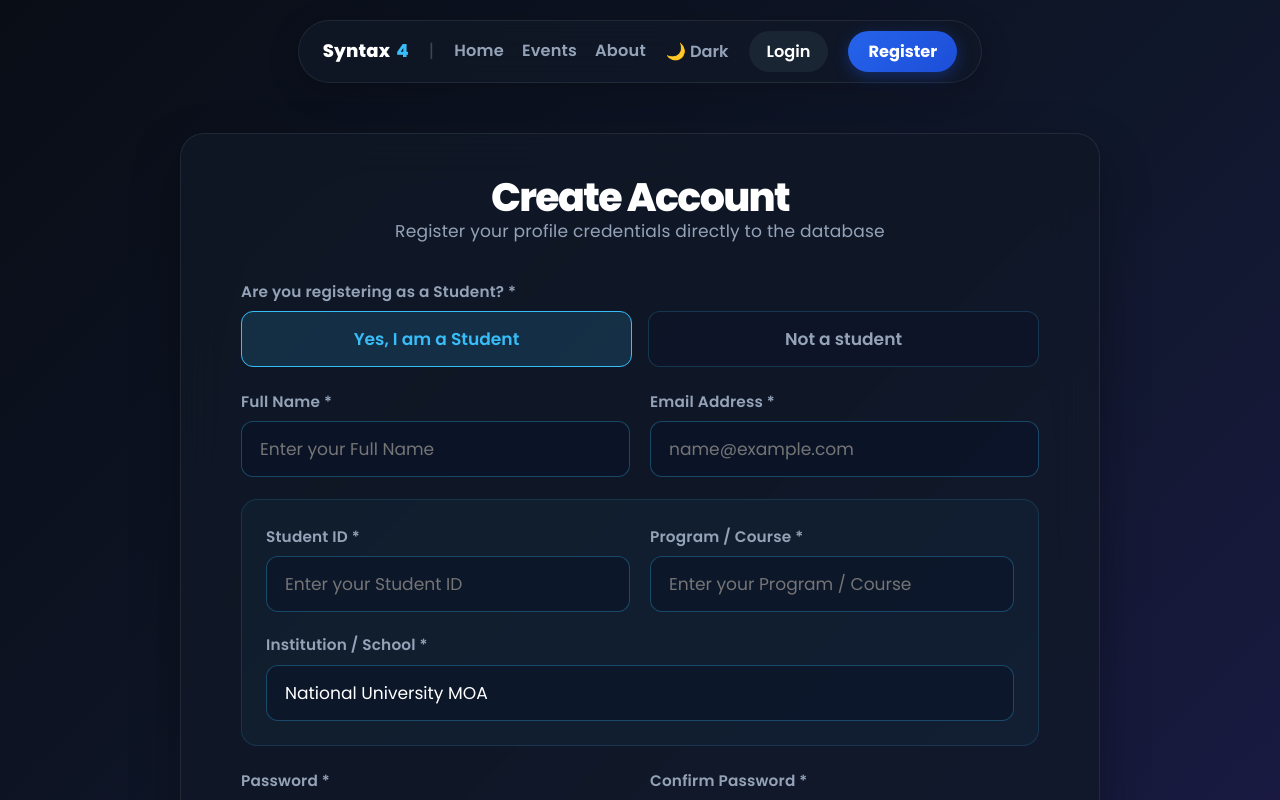
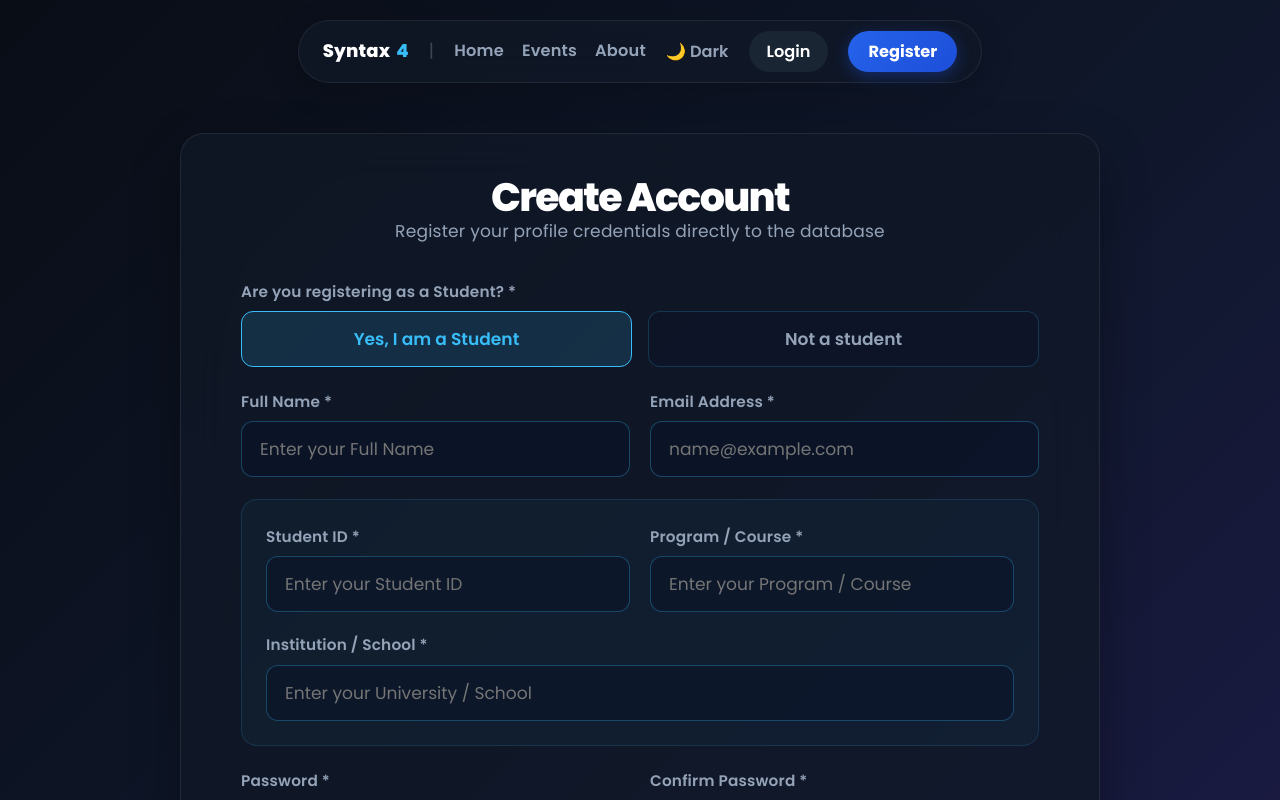
Before and after one commit to jeyemmzz/FinalProjectMERN, a React (Vite) app in the folder client/: page / in a window 1280 px wide. Both pictures are taken after a click on the button "Register". Shown: the top 800 px of the page. Built offline with nearby package versions, Linux system fonts and the light colour scheme.

Commit message:
feat(Signup): update default institution field to be empty for improved user input

```diff
--- a/client/src/components/Signup.jsx
+++ b/client/src/components/Signup.jsx
@@ -13,7 +13,7 @@ export default function Signup({ onSwitchToLogin, onSignupSuccess, onNavigateHom
     name: '',
     studentId: '',
     program: '',
-    institution: 'National University MOA',
+    institution: '',
     email: '',
     password: '',
     confirmPassword: ''
```
